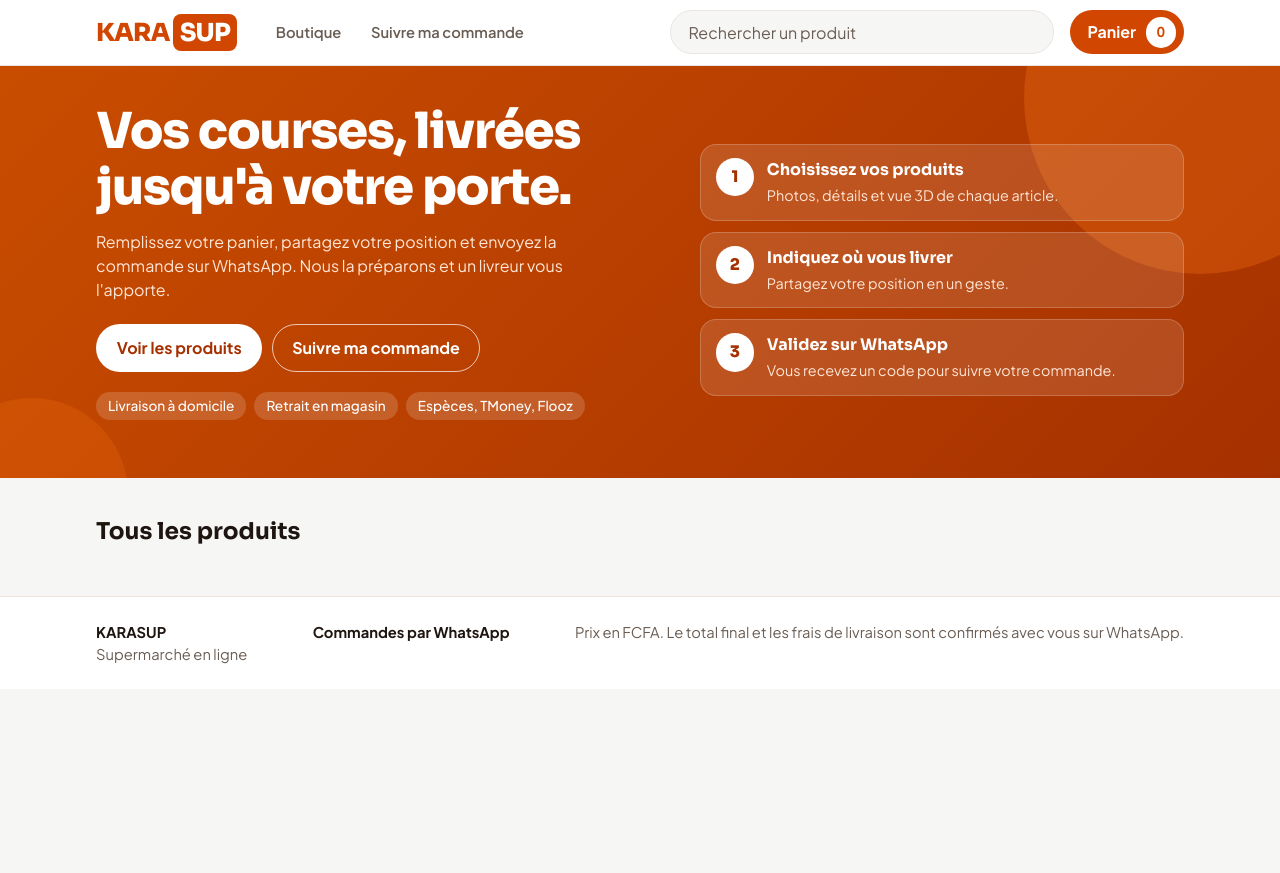
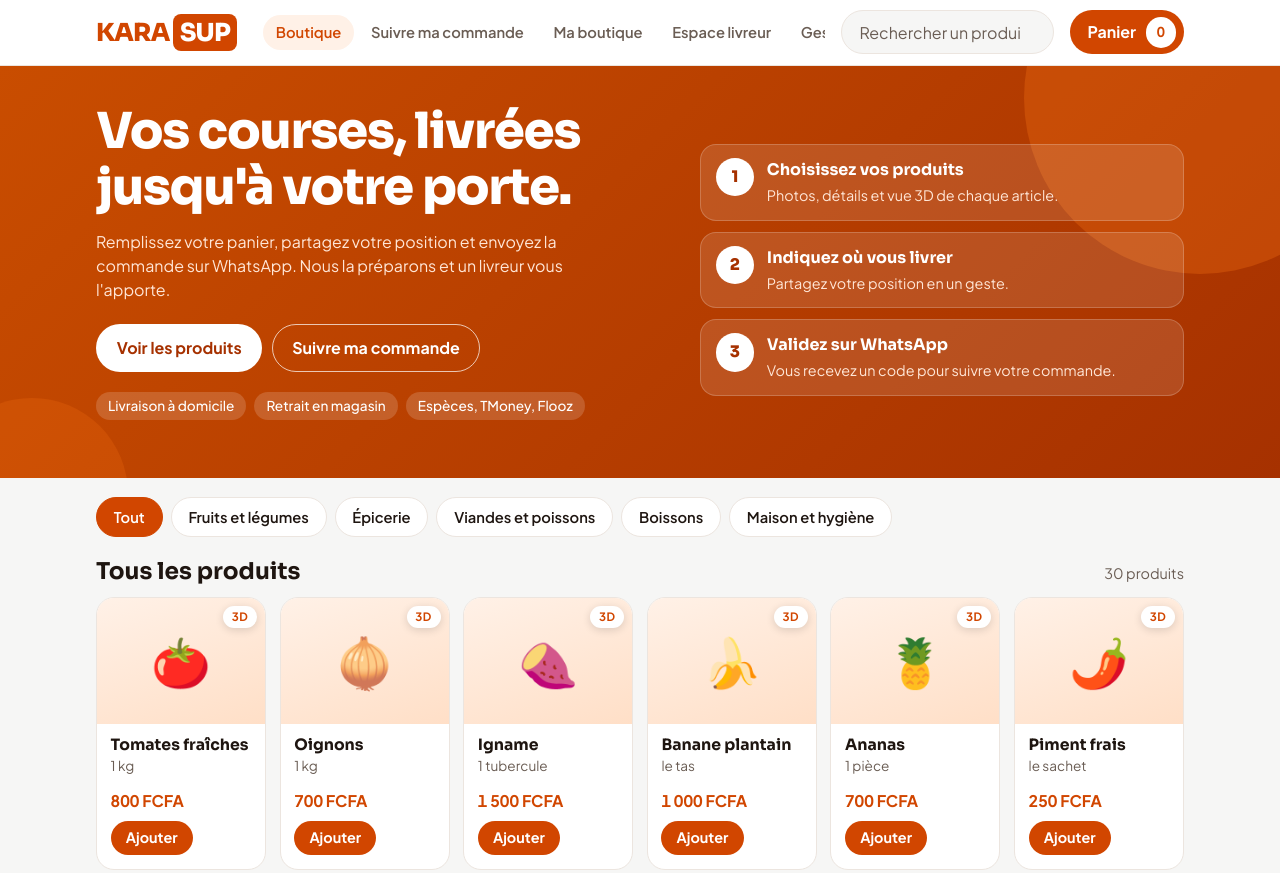
Before and after one commit to tchagodomoumanassefidele-beep/KARAeSUP, a plain HTML site: page index.html in a window 1280 px wide. Shown: the top 873 px of the page. Before the commit the page ends 800 px from the top, so only its background shows below. Drawn offline with nearby package versions, Linux system fonts and the light colour scheme; files that its build step writes are made by us from their sources.

Commit message:
Fix CSS and JavaScript paths for GitHub Pages

```diff
--- a/index.html
+++ b/index.html
@@ -1,4 +1,4 @@
-<!doctype html><html><head><meta charset=utf8><meta name=viewport content="width=device-width,initial-scale=1,viewport-fit=cover"><link rel="stylesheet" href="css/style.css"></head><body>
+<!doctype html><html><head><meta charset=utf8><meta name=viewport content="width=device-width,initial-scale=1,viewport-fit=cover"><link rel="stylesheet" href="style.css"></head><body>
 <title>KARASUP</title>
 <meta name="claude:viewport-fit-sides" content="cover">
 <link rel="preconnect" href="https://fonts.googleapis.com">
@@ -158,6 +158,6 @@
 </aside>
 
 <script src="https://cdnjs.cloudflare.com/ajax/libs/three.js/r128/three.min.js"></script>
-<script src="js/app.js"></script>
+<script src="app.js"></script>
 
 </body></html>
```
